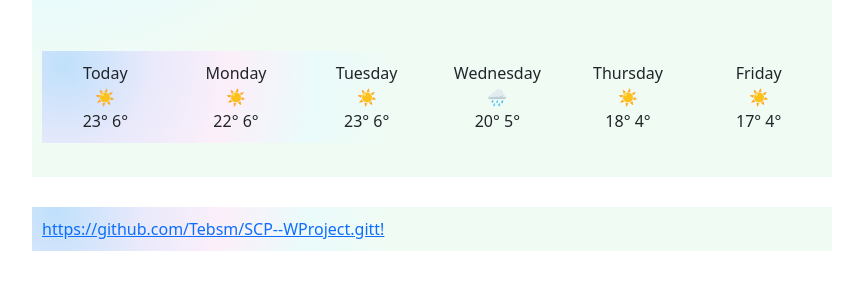
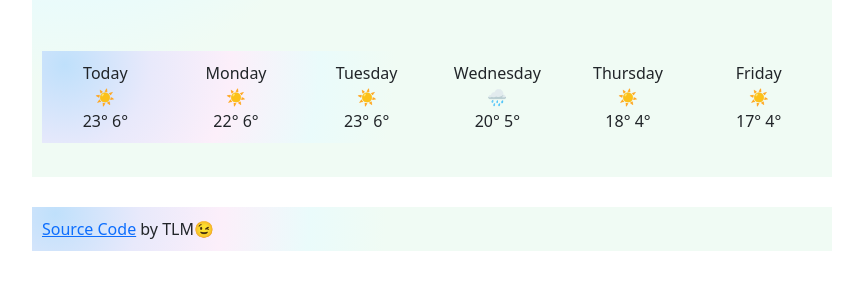
Before and after one commit to Tebsm/SCP--WProject, a website built with Parcel: page index.html in a window 1280 px wide. Shown: the part 357-646 px from the top of the page, without its empty margins (208-1071 px from the left). Built offline with nearby package versions, Linux system fonts and the light colour scheme; no server answers.

Commit message:
updated link

```diff
--- a/index.html
+++ b/index.html
@@ -92,7 +92,7 @@
 
 	</div>
   <div class="container">
-    <a href="#url">https://github.com/Tebsm/SCP--WProject.gitt!</a>
+    <a href="https://github.com/Tebsm/SCP--WProject.gitt!">Source Code</a> by TLM😉
   </div>
 
 
```
